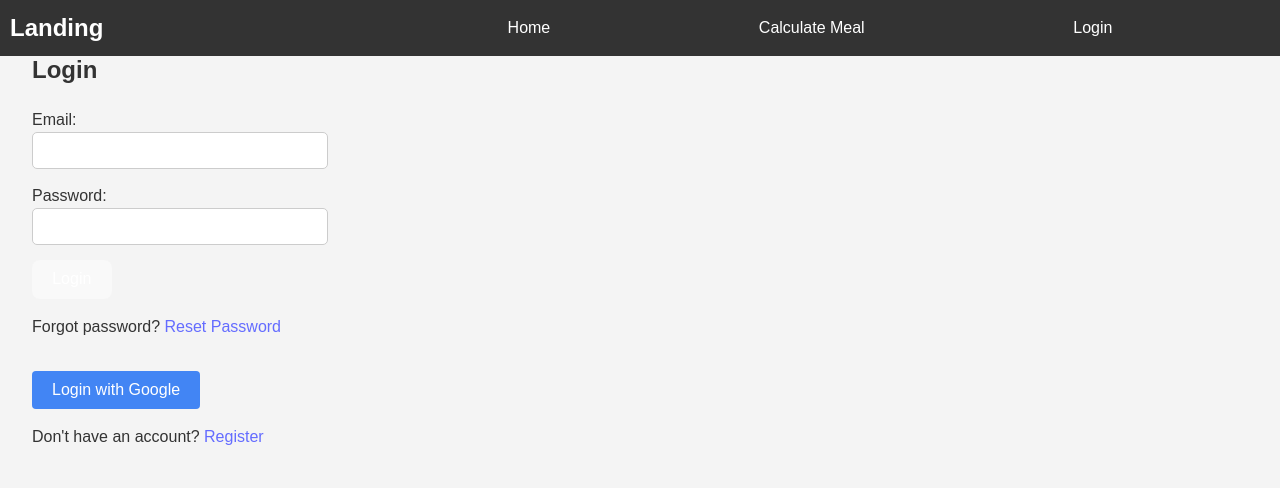
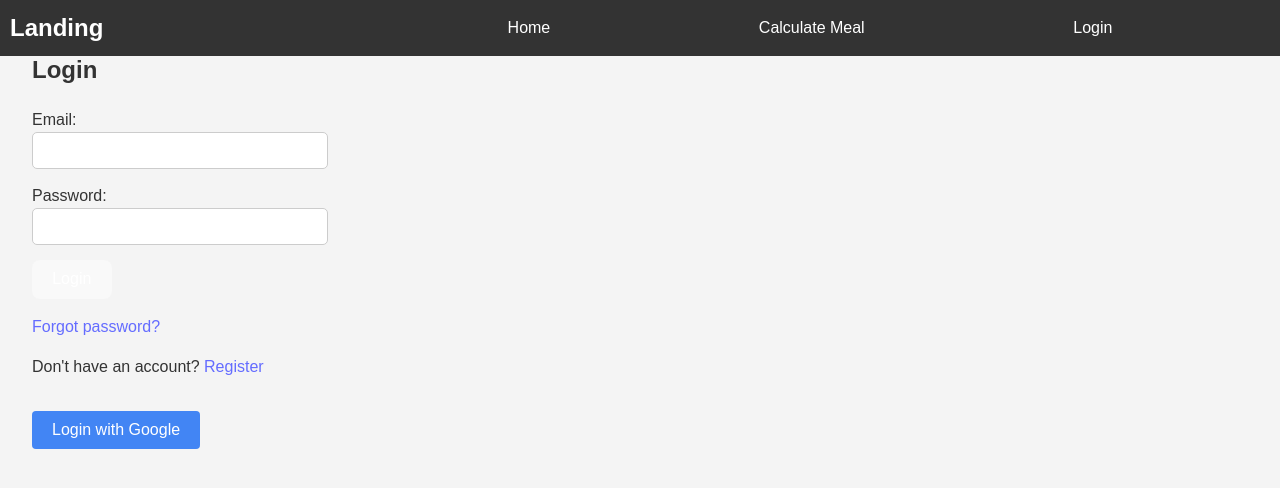
Before and after one commit to Cristianp24/FoodProject, a React (Vite) app in the folder frontend/: page /login in a window 1280 px wide. Shown: the top 488 px of the page. Built offline with nearby package versions, Linux system fonts and the light colour scheme.

Commit message:
Add Login Button forgot pww

```diff
--- a/frontend/src/views/Form/Login.jsx
+++ b/frontend/src/views/Form/Login.jsx
@@ -88,8 +88,12 @@ const Login = () => {
         <button type="submit">Login</button>
       </form>
 
-      <p>Forgot password? <a href="/request-password-reset">Reset Password</a></p>
+      <p> <a href="/request-password-reset">Forgot password?</a></p>
 
+
+      <p>
+        Don't have an account? <a href="/register">Register</a>
+      </p>
       <button
         onClick={handleGoogleLogin}
         style={{
@@ -104,10 +108,6 @@ const Login = () => {
       >
         Login with Google
       </button>
-
-      <p>
-        Don't have an account? <a href="/register">Register</a>
-      </p>
     </div>
   );
 };
```
